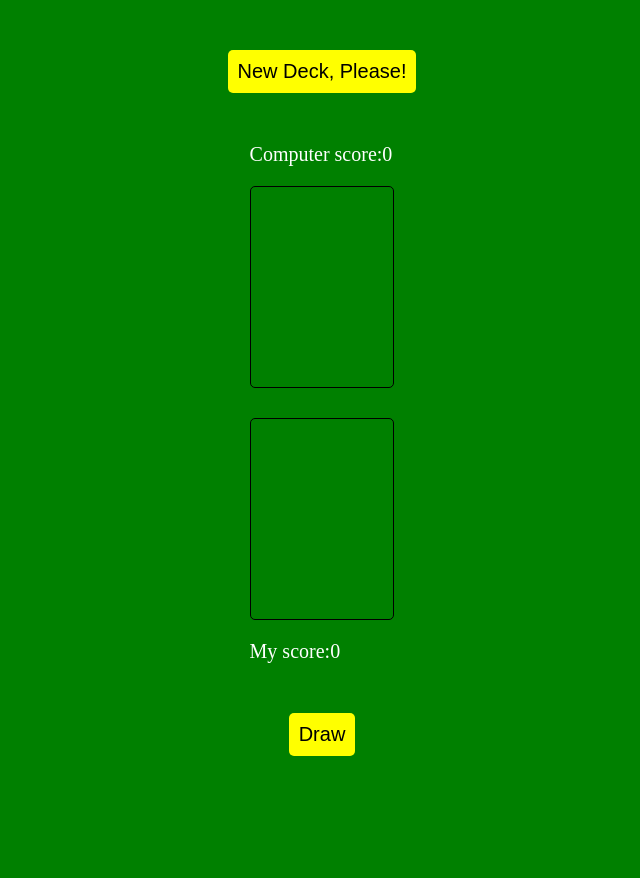
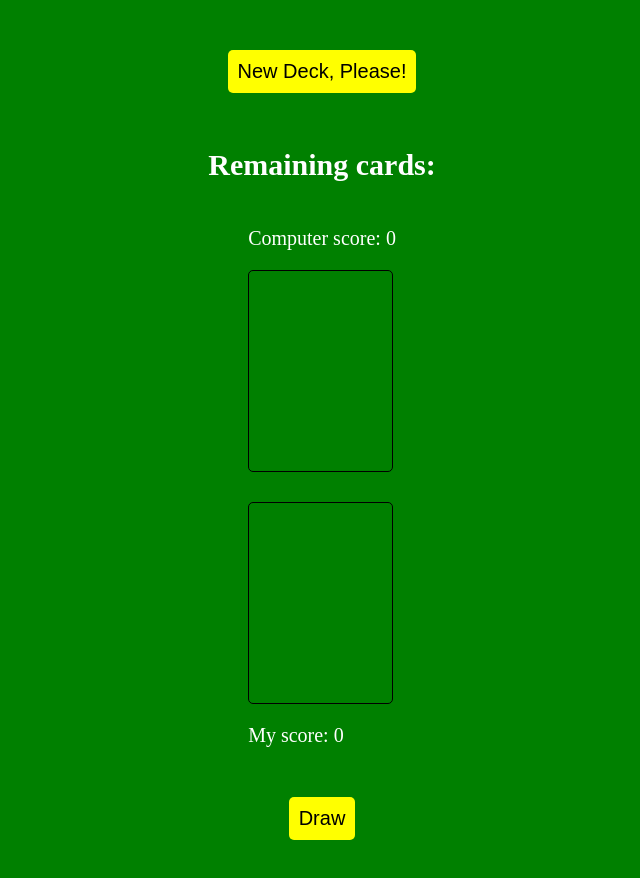
Before and after one commit to elenyevtushok/react-cards-game, a React (Vite) app: page / in a window 1280 px wide. Shown: the top 878 px of the page, without its empty margins (318-958 px from the left). Before the commit the page ends 806 px from the top, so only its background shows below. Built offline with nearby package versions, Linux system fonts and the light colour scheme; no server answers.

Commit message:
Added remaining cards count

```diff
--- a/src/App.jsx
+++ b/src/App.jsx
@@ -16,6 +16,7 @@ function App() {
 			value: ""
 		},
 	]);
+	const [remainingCards, setRemainingCards] = useState();
 	const [computerScore, setComputerScore] = useState(0);
 	const [myScore, setMyScore] = useState(0);
 
@@ -29,7 +30,7 @@ function App() {
 				setDeckId(res.data.deck_id)
 				console.log(deckId)
 				console.log("new call made")
-
+				setRemainingCards(res.data.remaining)
 			})
 	}
 
@@ -51,7 +52,8 @@ function App() {
 				console.log(res.data)
 				console.log(twoCards)
 				console.log(deckId)
-
+				console.log("new call 2 made")
+				setRemainingCards(res.data.remaining)
 			})
 	}
 
@@ -78,15 +80,16 @@ function App() {
 	return (
 		<div className='App'>
 			<button onClick={getNewDeck}>New Deck, Please!</button>
+			<h2>Remaining cards: {remainingCards}</h2>
 			<div className="cards">
-				<p>Computer score:{computerScore}</p>
+				<p>Computer score: {computerScore}</p>
 				<div className="card-slot">
 					{twoCards[0].image && <img className='card' src={twoCards[0].image} />}
 				</div>
 				<div className="card-slot">
 					{twoCards[1].image && <img className='card' src={twoCards[1].image} />}
 				</div>
-				<p>My score:{myScore}</p>
+				<p>My score: {myScore}</p>
 			</div>
 			<button onClick={() => {
 				findBiggest();
```
